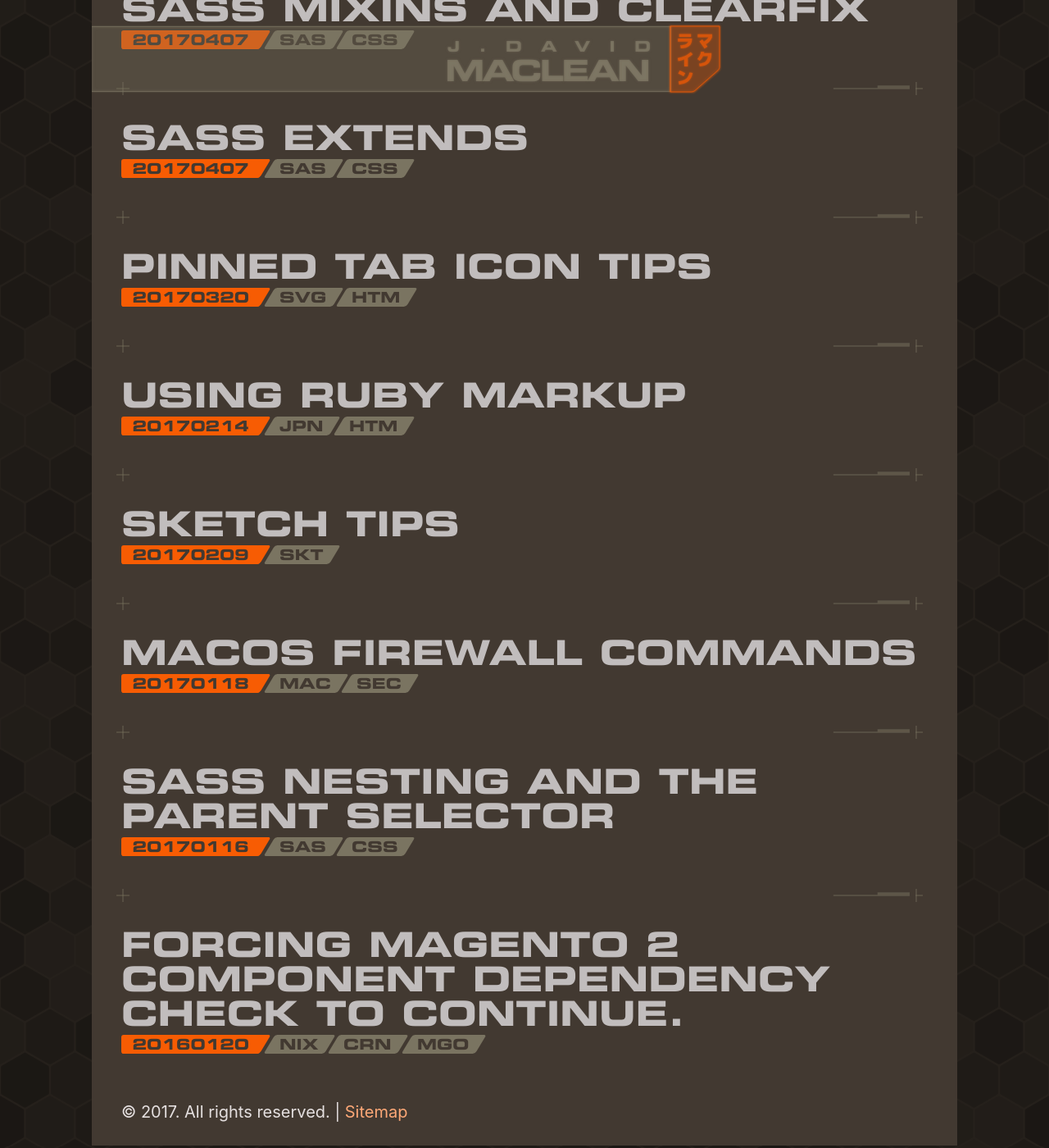
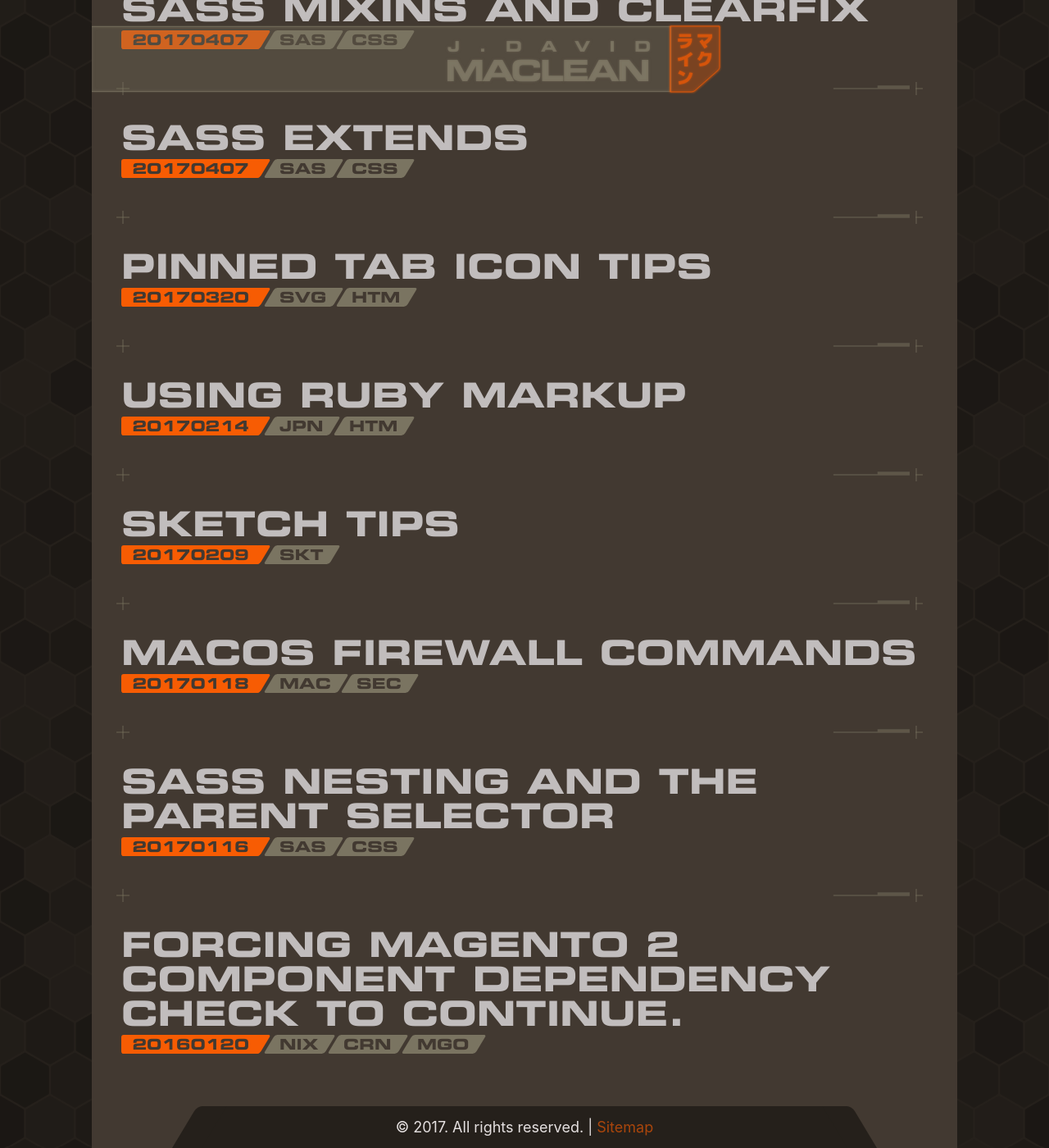
Before and after one commit to sansSpoon/sansSpoon.github.io, a Jekyll site: the page built from _pages/index.md, in a window 1280 px wide and 1400 px high, scrolled down 161 px. Shown: the whole window at 82% size. Built offline with Jekyll 4.4.1, drawn with Linux system fonts in a browser that asks for light colours; some web fonts are replaced.

Commit message:
new footer design

```diff
--- a/_includes/footer.html
+++ b/_includes/footer.html
@@ -1,5 +1,5 @@
 <footer class="site-footer">
-	<small>
+	<section>
 		&copy; <time datetime="{{ site.time | date_to_xmlschema }}">{{ site.time | date: '%Y' }}</time>. All rights reserved. | <a href="/sitemap.xml" role="Sitemap">Sitemap</a>
-	</small>
+	</section>
 </footer>
--- a/_sass/_layout.scss
+++ b/_sass/_layout.scss
@@ -19,8 +19,44 @@ main {
 }
 
 .site-footer {
-	padding-top: .5rem;
-	padding-bottom: 1rem;
+	display: flex;
+	justify-content: center;
+	padding-top: 1em;
+
+	a {
+		color: transparentize($wpOrange, 0.37);
+	}
+
+	section {
+		position: relative;
+		z-index: 0;
+		width: 80%;
+		padding: .5rem .25rem;
+		text-align: center;
+		background-color: darken($color-bg,10%);
+		font-size: .75em;
+	}
+
+	section::before {
+		position: absolute;
+		z-index: -1;
+		left: -2em; top: 0; width: 2em; height: 100%;
+		border-radius: 6px 0 0 0;
+		content: "";
+		transform-origin: bottom left;
+		transform: skew(-31deg);
+		background-color: darken($color-bg,10%);
+	}
+	section::after {
+		position: absolute;
+		z-index: -1;
+		right: -2em; top: 0; width: 2em; height: 100%;
+		border-radius: 0 6px 0 0;
+		content: "";
+		transform-origin: bottom left;
+		transform: skew(31deg);
+		background-color: darken($color-bg,10%);
+	}
 }
 
 // ! Home
```
